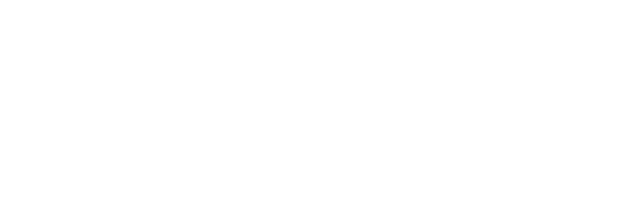
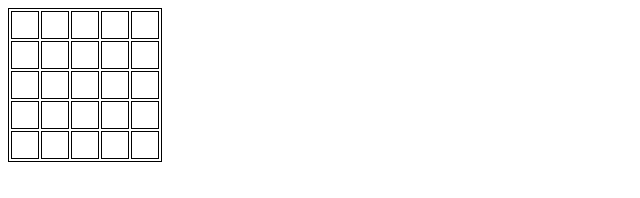
Before and after one commit to claus-lut/A1-TicTacToe, a plain HTML site: page index.html in a window 1280 px wide. Shown: the whole page, without its empty margins (0-640 px from the left). Drawn offline with Linux system fonts and the light colour scheme.

Commit message:
Added some styling

```diff
--- a/index.html
+++ b/index.html
@@ -3,6 +3,13 @@
   <head>
     <title>TicTacToe - Assignment 1</title>
     <meta charset="UTF-8" />
+    <style>
+      table, th, td {
+        border: 1px solid black;
+        min-width: 24px;
+        height: 24px;
+        }
+    </style>
   </head>
 
   <body>
```
